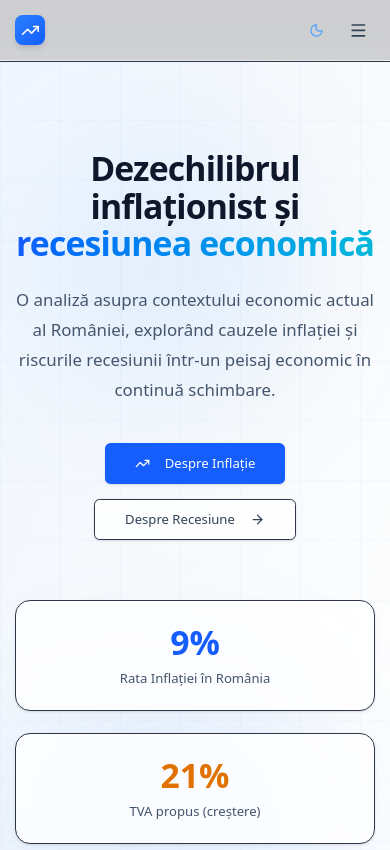
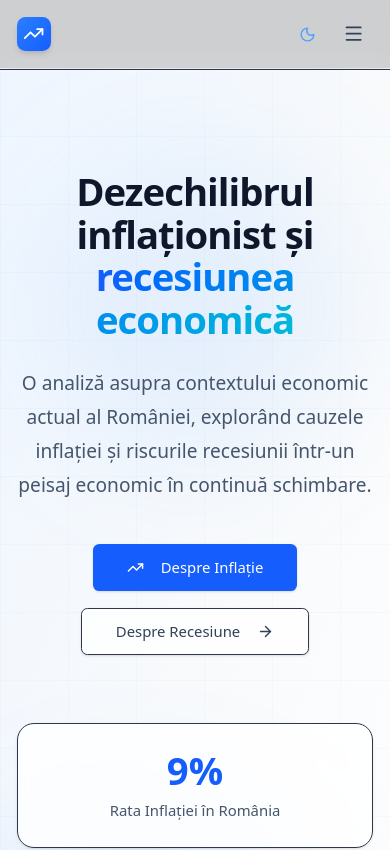
Before and after one commit to xbl4z3r/economic-analysis-portal, a Next.js app: page / in a window 390 px wide. Shown: the top 850 px of the page. Built offline with nearby package versions, Linux system fonts and the light colour scheme.

Commit message:
Increase font-size

```diff
--- a/src/app/globals.css
+++ b/src/app/globals.css
@@ -126,6 +126,8 @@ body {
 /* Smooth transitions for theme change */
 html {
   transition: background-color 0.3s ease, color 0.3s ease;
+  /* Slightly larger base font for improved readability */
+  font-size: 20px;
 }
 
 /* Animation Keyframes */
@@ -341,6 +343,7 @@ html {
 /* Responsive text sizing */
 @media (max-width: 640px) {
   html {
-    font-size: 15px;
+    /* Keep mobile a bit larger than default mobile sizing */
+    font-size: 17px;
   }
 }
```
